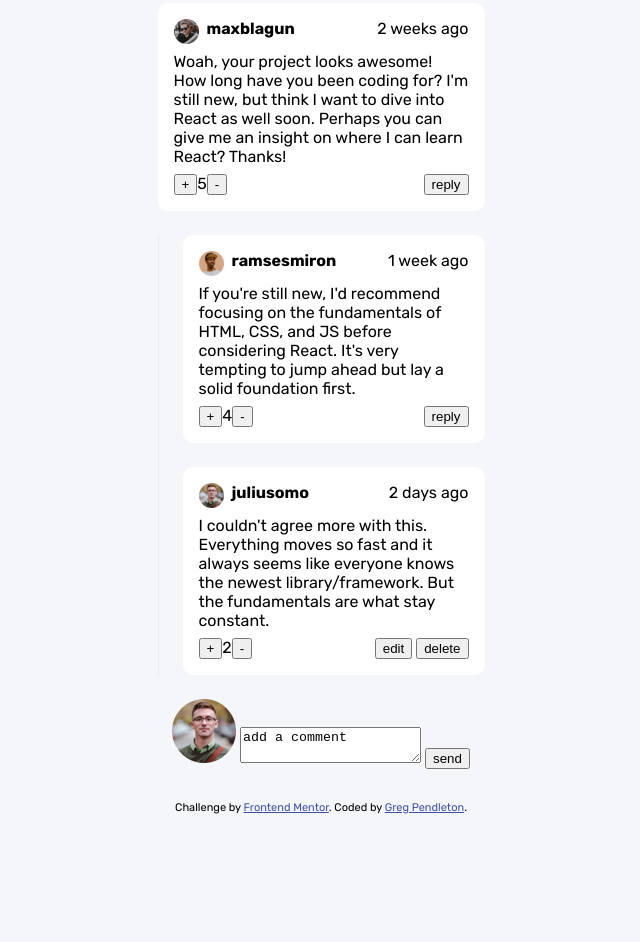
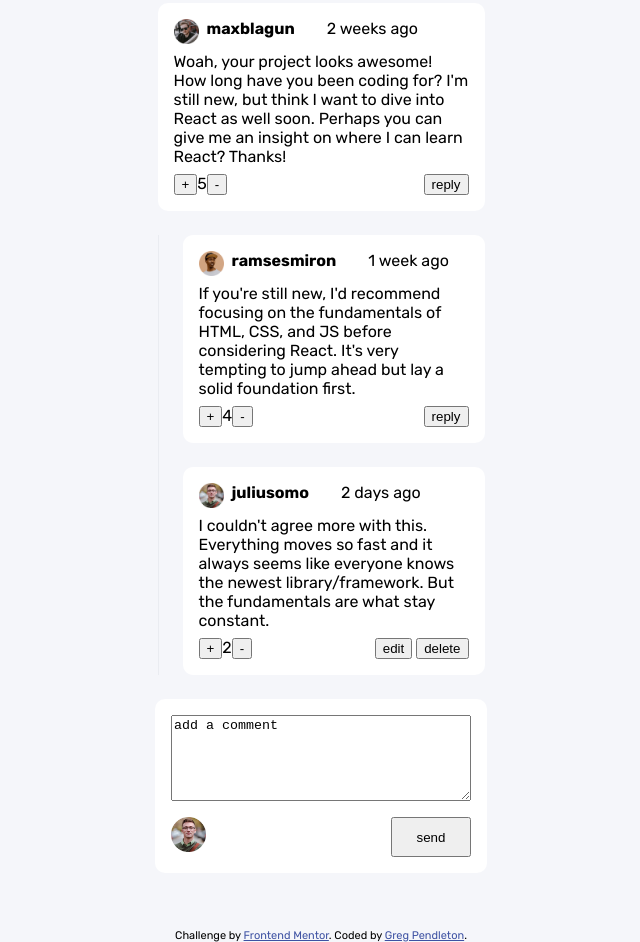
Before and after one commit to gpend/interactive-comments-section, a plain HTML site: page index.html in a window 1280 px wide. Shown: the part 266-1208 px from the top of the page, without its empty margins (319-959 px from the left). Before the commit the page ends 1080 px from the top, so only its background shows below. Drawn offline with Linux system fonts and the light colour scheme.

Commit message:
style user section

```diff
--- a/index.html
+++ b/index.html
@@ -16,7 +16,7 @@
 <body>
   <main>
     <div class="comment-section"></div>
-    <div class="user-section"></div>
+    <div class="user-section comment-card"></div>
   </main>
 
   <div class="attribution">
--- a/style.css
+++ b/style.css
@@ -54,7 +54,7 @@ main {
 }
 
 .comment-card--header__createdAt {
-  margin-left: auto;
+  margin-left: 2em;
 }
 
 .comment-card--body {
@@ -79,6 +79,32 @@ main {
   border-left: 1px solid var(--Light-gray);
 }
 
+.user-section {
+  width: 300px;
+  margin: 1.5em;
+  margin-top: 0;
+  padding: 1em;
+  display: grid;
+  grid-template-rows: repeat(2);
+  grid-row-gap: 1em;
+}
+.user-section textarea {
+  grid-column: 1/3;
+  height: 6em;
+}
+
+.user-section img {
+  width: 35px;
+  grid-row: 2;
+}
+
+.user-section button {
+  grid-row: 2;
+  width: 6em;
+  height: 3em;
+  margin-left: auto;
+}
+
 .attribution {
   font-size: 11px;
   text-align: center;
```
Also changed, not shown: script.js (+0 -11 lines).
